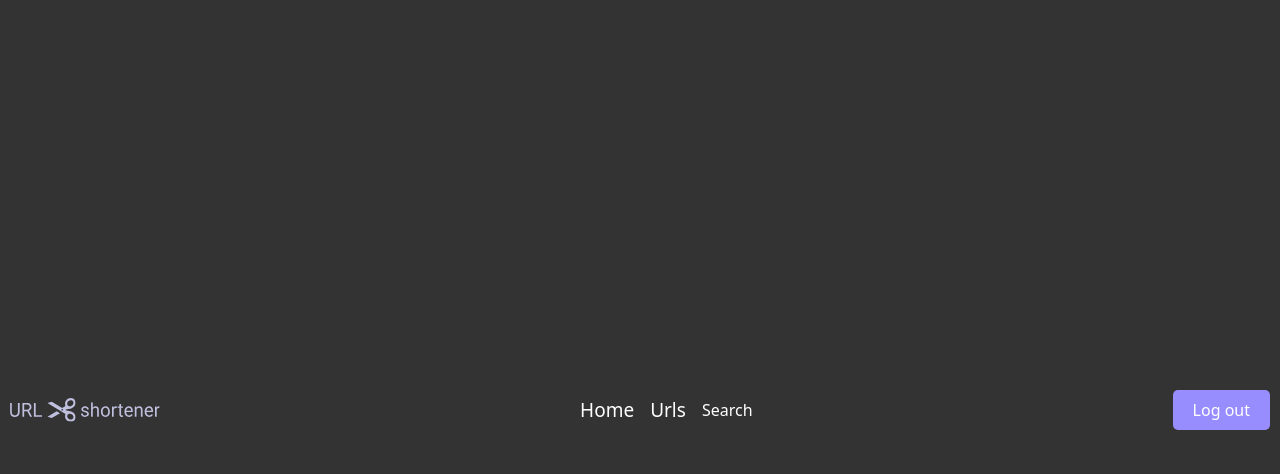
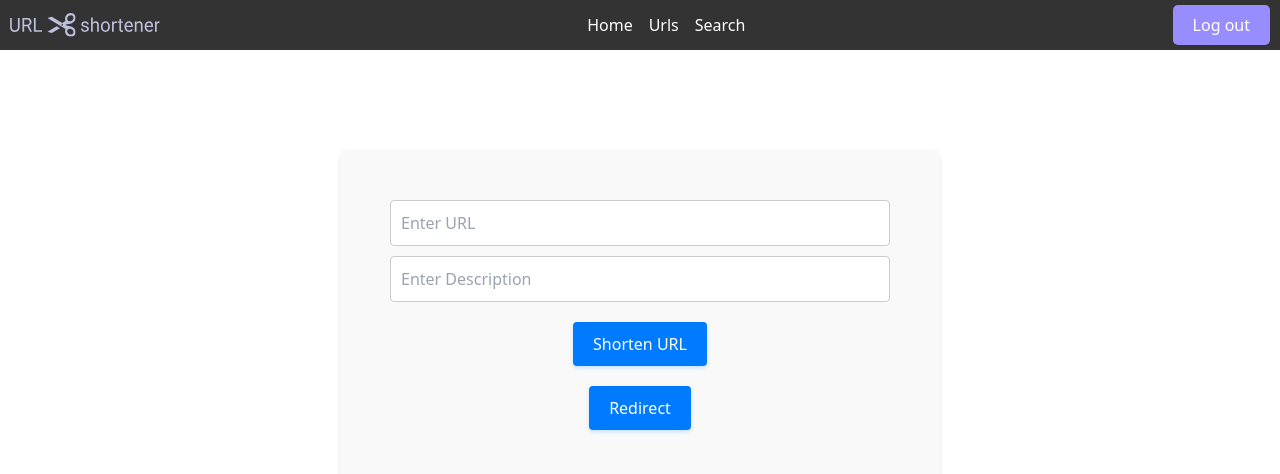
Before and after one commit to ErionBajrami/URLShortener, a React (Create React App) app in the folder FrontEnd/frontend/: page / in a window 1280 px wide. Shown: the top 474 px of the page. Built offline with nearby package versions, Linux system fonts and the light colour scheme; no server answers; sample sign-in values are in the browser's storage.

Commit message:
fixed massive navbar

```diff
--- a/FrontEnd/frontend/src/components/Navbar/Navbar.scss
+++ b/FrontEnd/frontend/src/components/Navbar/Navbar.scss
@@ -9,6 +9,7 @@
   align-items: center;
   padding: 10px;
   gap: 0.7rem;
+  max-height: 50px;
   @media screen and (width > 640px) {
     flex-direction: row;
     align-items: center;
@@ -22,25 +23,6 @@
       justify-content: space-between;
       align-items: center;
       gap: 1rem;
-
-      li {
-        &:not(:last-child) {
-          cursor: pointer;
-          @media screen and (width > 640px) {
-            font-size: 19px;
-          }
-        }
-        & > input[type="search"] {
-          width: 100%;
-          max-width: 200px;
-          border-radius: 5px;
-          padding-left: 4px;
-          color: #000;
-          &:focus-visible {
-            outline: none;
-          }
-        }
-      }
     }
   }
 
@@ -61,4 +43,5 @@
     width: 100%;
     max-width: 150px;
   }
+
 }
```
